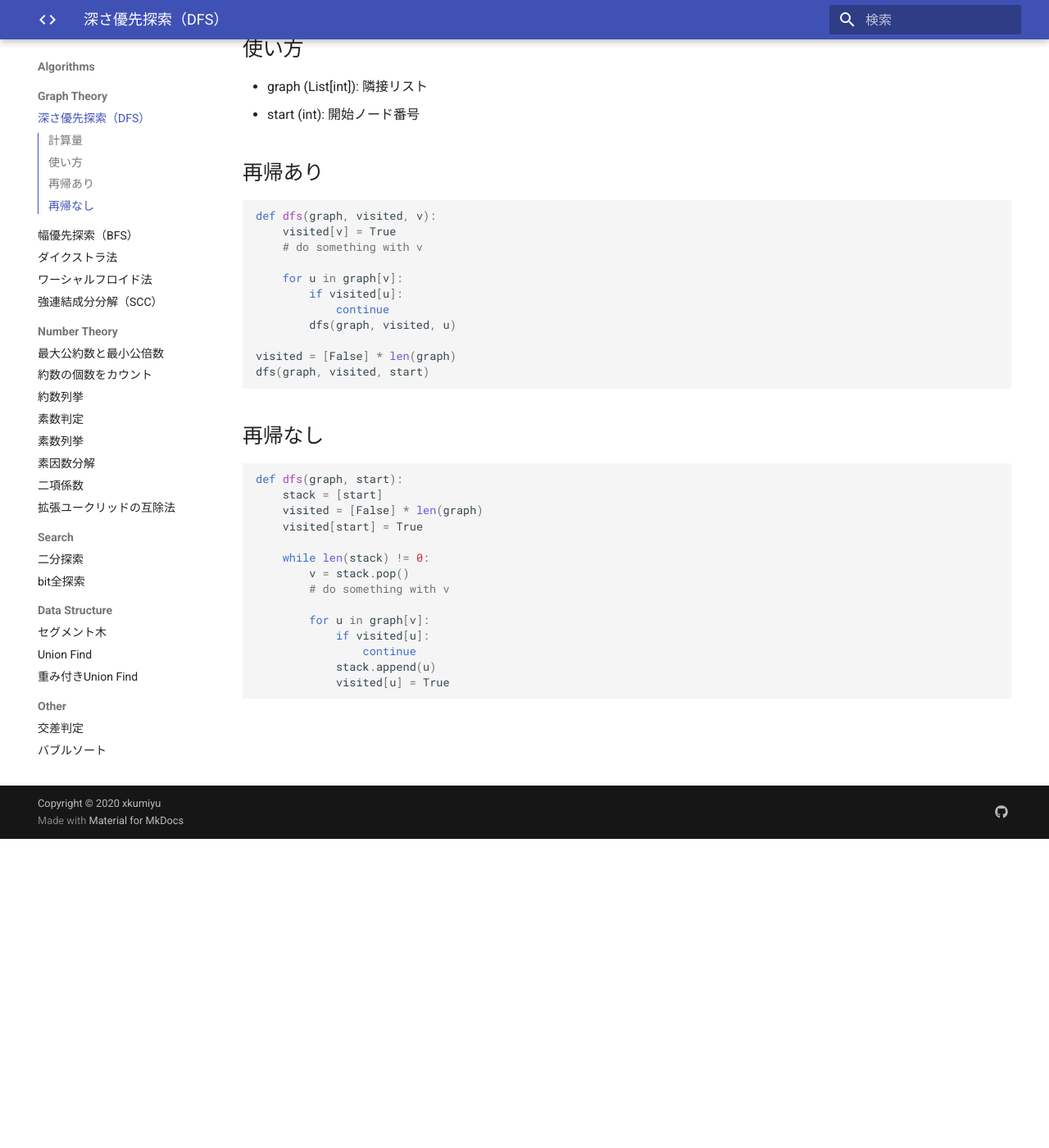
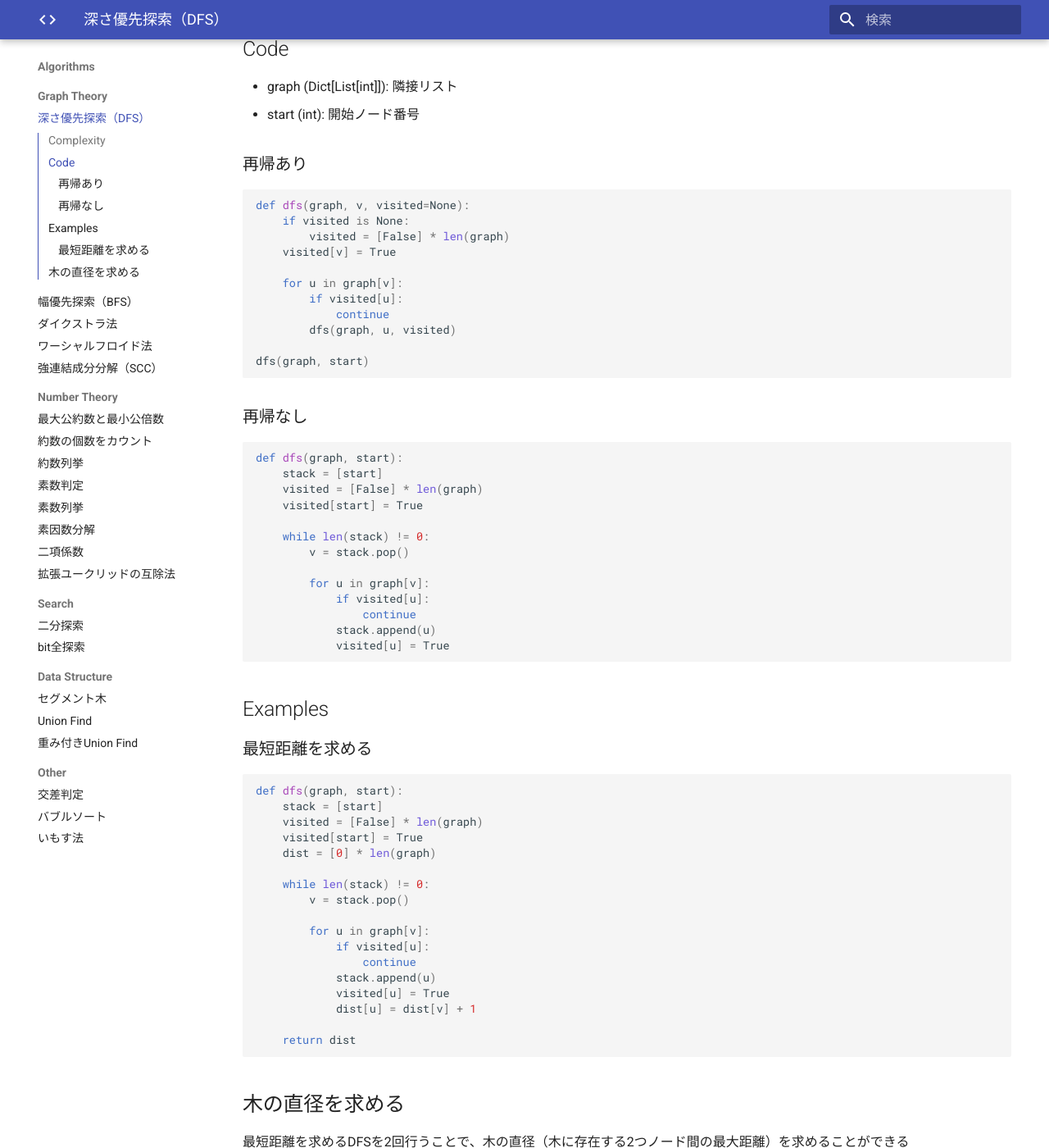
Before and after one commit to xkumiyu/coding-challenge-note, an MkDocs documentation site: the page built from docs/algorithms/dfs.md, in a window 1280 px wide and 1400 px high, scrolled down 377 px. Shown: the whole window at 82% size. Built offline with MkDocs 1.6.1 and Material for MkDocs 9.7.7, drawn with Linux system fonts in a browser that asks for light colours; formulas are drawn with MathJax 3; some of the changed text lies outside the part shown.

Commit message:
update dfs

````diff
--- a/docs/algorithms/dfs.md
+++ b/docs/algorithms/dfs.md
@@ -1,33 +1,33 @@
 # 深さ優先探索（DFS）
 
-## 計算量
+## Complexity
 
-- O(N+M)
-    - Nはグラフの頂点の数
-    - Mは辺の数
+- $O(N + M)$
+    - $N$はグラフの頂点の数
+    - $M$は辺の数
 
-## 使い方
+## Code
 
-- graph (List[int]): 隣接リスト
+- graph (Dict[List[int]]): 隣接リスト
 - start (int): 開始ノード番号
 
-## 再帰あり
+### 再帰あり
 
 ``` py
-def dfs(graph, visited, v):
+def dfs(graph, v, visited=None):
+    if visited is None:
+        visited = [False] * len(graph)
     visited[v] = True
-    # do something with v
 
     for u in graph[v]:
         if visited[u]:
             continue
-        dfs(graph, visited, u)
+        dfs(graph, u, visited)
 
-visited = [False] * len(graph)
-dfs(graph, visited, start)
+dfs(graph, start)
 ```
 
-## 再帰なし
+### 再帰なし
 
 ``` py
 def dfs(graph, start):
@@ -37,7 +37,6 @@ def dfs(graph, start):
 
     while len(stack) != 0:
         v = stack.pop()
-        # do something with v
 
         for u in graph[v]:
             if visited[u]:
@@ -45,3 +44,39 @@ def dfs(graph, start):
             stack.append(u)
             visited[u] = True
 ```
+
+## Examples
+
+### 最短距離を求める
+
+``` py
+def dfs(graph, start):
+    stack = [start]
+    visited = [False] * len(graph)
+    visited[start] = True
+    dist = [0] * len(graph)
+
+    while len(stack) != 0:
+        v = stack.pop()
+
+        for u in graph[v]:
+            if visited[u]:
+                continue
+            stack.append(u)
+            visited[u] = True
+            dist[u] = dist[v] + 1
+
+    return dist
+```
+
+## 木の直径を求める
+
+最短距離を求めるDFSを2回行うことで、木の直径（木に存在する2つノード間の最大距離）を求めることができる
+
+```py
+v = 0
+dist = dfs(graph, v)
+v = dist.index(max(dist))
+dist = dfs(graph, v)
+max(dist) + 1  # 木の直径
+```
````
